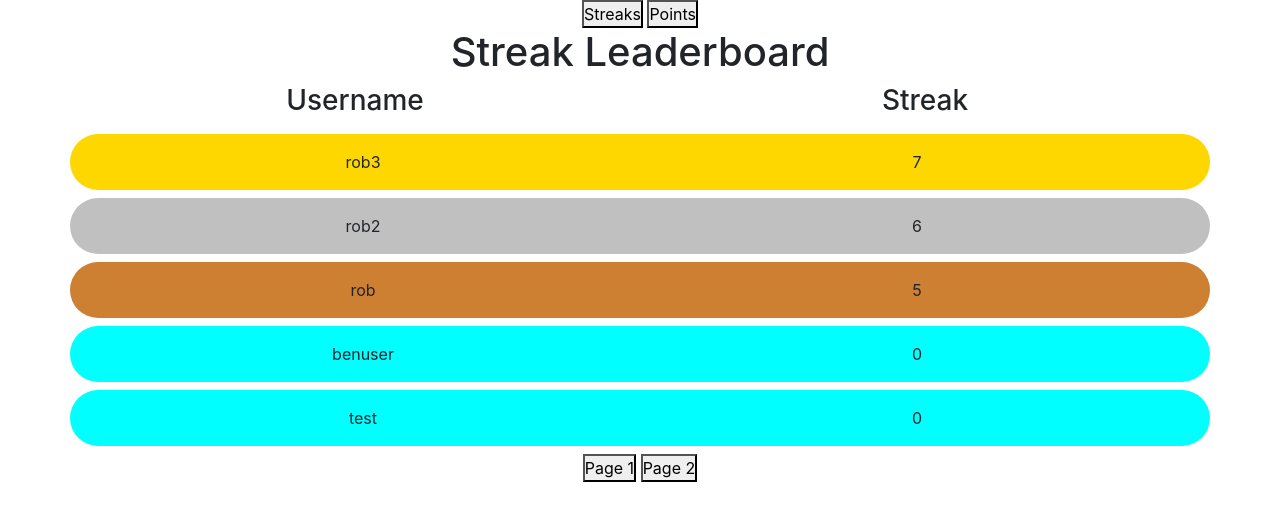
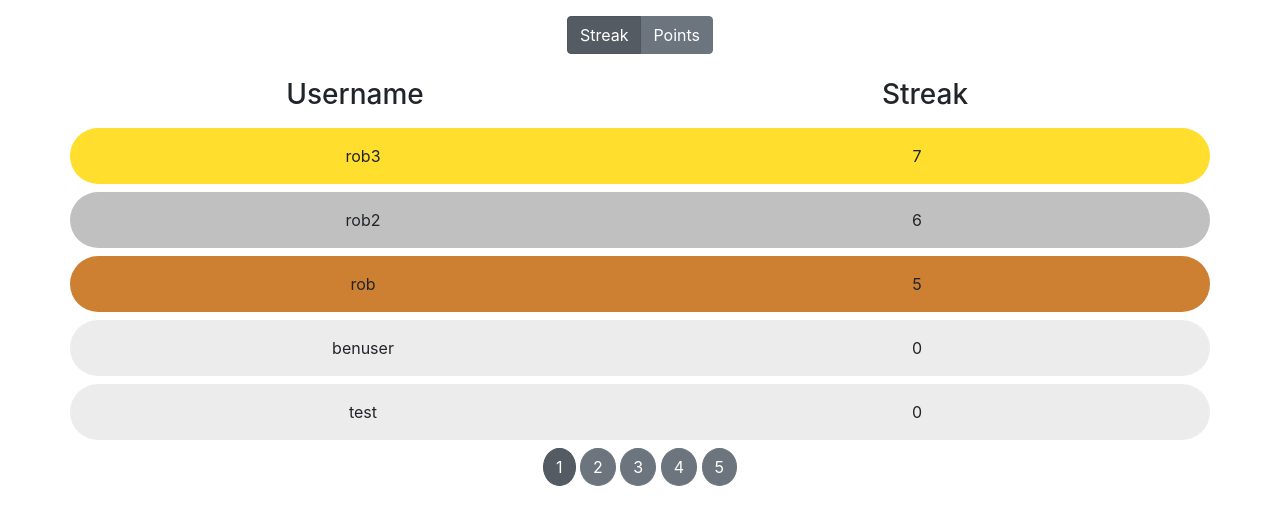
Before and after one commit to Robert-Lucas7/ECM2434_Group_Software_Project, a Django app: page /project/leaderboard/ in a window 1280 px wide. Shown: the part 66-591 px from the top of the page. Run offline with Django 5.2, Linux system fonts and the light colour scheme; data comes from the database, SQL or seed files in the repository; some libraries are stand-ins or nearby versions.

Commit message:
Added dropdown to leaderboard

```diff
--- a/sustainability_project/project/static/leaderboard.js
+++ b/sustainability_project/project/static/leaderboard.js
@@ -1,14 +1,64 @@
-//On page load - get the entry data from the template
-const data = JSON.parse(
+// If the points button is clicked and the time period options are not displayed, display them.
+$('#points_button').on("click", function(evt) {
+    evt.preventDefault(); //Stop it activating twice
+    console.log($('#points_button').attr("aria-expanded"));
+    if( $('#points_button').attr("aria-expanded") == "false" ){
+        $('.collapse').collapse('show');
+        $('#points_button').attr("aria-expanded", "true");
+    }
+    sortData("points");
+});
+// If the streak button is clicked and the time period options are displayed, hide them.
+$('#streak_button').on("click", function(evt){
+    evt.preventDefault();
+    if( $('#points_button').attr("aria-expanded") == "true" ){
+        $('.collapse').collapse('hide');
+        $('#points_button').attr("aria-expanded", "false");
+    }
+    sortData("streak");
+});
+
+//On page load - get the user and points data from the script tag.
+let data = JSON.parse(
     document.currentScript.nextElementSibling.textContent
 );
-
+const entriesPerPage = 5;
+let currentlySortedBy = "streak"; //What the data is sorted by
+// Quicksort implementation from: https://www.freecodecamp.org/news/how-to-write-quick-sort-algorithm-with-javascript/
+function quickSort(arr, metricToSort){
+    if(arr.length <= 1){
+        return arr;
+    }
+    let pivot = arr[0];
+    let leftArr = [];
+    let rightArr = [];
+    for(let i=1;i<arr.length;i++){
+        if(arr[i][metricToSort] > pivot[metricToSort]){
+            leftArr.push(arr[i]);
+        } else{
+            rightArr.push(arr[i]);
+        }
+    }
+    return [...quickSort(leftArr, metricToSort), pivot, ...quickSort(rightArr, metricToSort)];
+}
+// If the data is not already sorted by the 'metricToSort', sort the data, update the table headings, and change the data displayed in the table.
+function sortData(metricToSort){
+    if(currentlySortedBy != metricToSort){ //Don't perform unnecessary sorting (already sorted by the chosen metric).
+        currentlySortedBy = metricToSort;
+        data = quickSort(data, metricToSort);
+        let new_heading = metricToSort.charAt(0).toUpperCase() + metricToSort.slice(1);
+        document.getElementById('table_heading').innerHTML = `${new_heading}`;
+        changeDataDisplayed(0, metricToSort);
+    }
+}
+// Load the page specified entries into the table.
 function changeDataDisplayed(pageNumber){
     let contentDiv = document.getElementById("table-contents");
     while(contentDiv.lastElementChild){ //Remove all children of the contentDiv (clear the table)
         contentDiv.removeChild(contentDiv.lastChild);
     }
-    for(let i=0;i<data[pageNumber].length;i++){
+    let i = 0;
+    while( entriesPerPage > i && pageNumber * entriesPerPage + i < data.length){
         let row = document.createElement('div');
         // Styling (specifically background colour) of the rows
         let positionStyle = "leaderboard-other"
@@ -25,12 +75,13 @@ function changeDataDisplayed(pageNumber){
         // Populate row with the data needed.
         let col = document.createElement("div");
         col.className = "col";
-        col.innerHTML = data[pageNumber][i]["username"];
+        col.innerHTML = data[pageNumber * entriesPerPage + i]["username"];
         row.appendChild(col);
         let col2 = document.createElement('div')
         col2.className = "col";
-        col2.innerHTML = data[pageNumber][i]["metric"];
+        col2.innerHTML = data[pageNumber * entriesPerPage + i][currentlySortedBy];
         row.appendChild(col2);
         contentDiv.append(row);
+        i += 1;
     }
 }
--- a/sustainability_project/project/static/project/css/styles.css
+++ b/sustainability_project/project/static/project/css/styles.css
@@ -141,18 +141,32 @@
 }
 /* Rob Leaderboard Changes */
 .leaderboard-first{
-    background-color: gold;
+    background-color: #FFDE2E;
+}
+.leaderboard-first:hover{
+    background-color: #FFD700;
 }
 .leaderboard-second{
-    background-color: silver;
+    background-color: #c0c0c0;
+}
+.leaderboard-second:hover{
+    background-color: #b3b3b3;
 }
 .leaderboard-third{
     background-color: #cd7f32
 }
+.leaderboard-third:hover{
+    background-color: #b9722d;
+}
 .leaderboard-other{
-    background-color: aqua;
+    background-color: #ececec;
+}
+.leaderboard-other:hover{
+    background-color: #e4e4e4;
 }
 .leaderboard:hover{
-    background-color: #777;
     cursor: pointer;
 }
+.expand_row{
+    position: absolute;
+}
--- a/sustainability_project/project/templates/project/leaderboard.html
+++ b/sustainability_project/project/templates/project/leaderboard.html
@@ -2,46 +2,76 @@
 
 {% block content %}
 <div class="text-center">
-    <div>
-        <a href="{% url 'leaderboard' metric='streak'%}"><button>Streaks</button></a>
-        <a href="{% url 'leaderboard' metric='points'%}"><button>Points</button></a>
+
+    <!-- Display the 'streak' and 'points' buttons to switch what is displayed on the leaderboard. -->
+    <div class="btn-group btn-group-toggle mt-3" data-toggle="buttons">
+        <label id="streak_button" class="btn btn-secondary active">
+            <input type="radio" name="leaderboard_options" id="streak_button" checked> Streak
+        </label>
+        <label id="points_button" class="btn btn-secondary" data-target="#point_button_options" aria-expanded="false" aria-controls="point_button_options">
+            <input type="radio" name="leaderboard_options"> Points
+        </label>
     </div>
-    <h1>{{table_header}} Leaderboard</h1>
-    <div class="container">
+    <!-- The options for how to display the points: overall, weekly, monthly -->
+    <div class="collapse" id="point_button_options">
+        <div class="btn-group btn-group-toggle mt-1" data-toggle="buttons">
+            <label id="streak_button" class="btn btn-secondary active">
+                <input type="radio" name="point_options" id="total_points_button" checked onclick="sortData('points')"> Total
+            </label>
+            <label id="points_button" class="btn btn-secondary">
+                <input type="radio" name="point_options" id="weekly_points_button" onclick="sortData('this weeks points')"> Weekly
+            </label>
+            <label id="points_button" class="btn btn-secondary">
+                <input type="radio" name="point_options" id="monthly_points_button" onclick="sortData('this months points')"> Monthly
+            </label>
+        </div>
+    </div>
+    <div class="container mt-4">
         <!-- Write the table headers -->
         <div class="row ">
             <div class="col">
                 <h3>Username</h3>
             </div>
             <div class="col">
-                <h3>{{table_header}}</h3>
+                <h3 id="table_heading">Streak</h3>
             </div>
         </div>
         <div id="table-contents">
-
-
-        <!-- Display the first page of the leaderboard-->
-            {% for entry in entries.0 %}
+            <!-- Display the first page of the leaderboard-->
+            {% for entry in first_page %}
                 <div class="row rounded-pill my-2 p-3 leaderboard {% if forloop.first %} leaderboard-first {% elif forloop.counter0 == 1 %}leaderboard-second{% elif forloop.counter0 == 2 %}leaderboard-third{% else %}leaderboard-other{% endif %}">
                     <div class="col">
                         {{ entry.username }}
                     </div>
                     <div class="col">
-                        {{entry.metric}}
+                        {{entry.streak}}
                     </div>
+                    <div class="expand_row" id="expand_row_{{forloop.counter0}}"></div>
                 </div>
-
             {% empty %}
                 <li>No data available</li>
             {% endfor %}
         </div>
     </div>
     <!-- Creating the page buttons to view the leaderboard data. On each button click the data will change which the 'changeDataDisplayed' function does. -->
-    {% for pageNumber in entries%}
-        <button onclick="changeDataDisplayed( '{{forloop.counter0}}' )">Page {{forloop.counter0|add:"1"}}</button>
-    {% empty %}
-        <button>Page 1</button>
+    <div class="btn-group-toggle mt-2 " data-toggle="buttons">
+    {% for pageNumber in num_pages%}
+        <label class="btn btn-secondary active rounded-circle">
+            {% if forloop.first %}
+                <input onclick="changeDataDisplayed( '{{forloop.counter0}}' )" type="radio" name="options" id="streak_button" checked> {{forloop.counter0|add:"1"}}
+            {% else %}
+                <input onclick="changeDataDisplayed( '{{forloop.counter0}}' )" type="radio" name="options" id="streak_button"> {{forloop.counter0|add:"1"}}
+            {% endif %}
+        </label>
+        {% empty %}
+            <label class="btn btn-secondary active">
+                <input type="radio" name="options" checked> 1
+            </label>
     {% endfor %}
+    </div>
+    {% if user_position != -1 %}
+        <h2>User position: {{user_position}}</h2>
+    {% endif %}
 </div>
 <script src="/static/leaderboard.js" defer></script>
 {{ entries|json_script:"" }} <!-- Pass the entry data to the script (rendered as <script type="application/json"> variable data here </script>) - from: https://adamj.eu/tech/2022/10/06/how-to-safely-pass-data-to-javascript-in-a-django-template/-->
--- a/sustainability_project/project/views.py
+++ b/sustainability_project/project/views.py
@@ -1,10 +1,11 @@
-# import json
+import json
 from django.contrib.auth import authenticate, login
 from django.shortcuts import render, get_object_or_404, redirect
 from datetime import datetime
 
 from .forms import Signup, LoginForm, MakePost
 from .models import CustomUser, Challenge, UserChallenges, DailyChallenge
+from django.db.models import Sum
 # Create your views here.
 from django.http import HttpResponse
 
@@ -30,40 +31,47 @@ def sample_profile(request):
 
 def leaderboard(request, metric="streak"):
     users = CustomUser.objects.all()
-    order_to_display = None
-    table_header = ""
-    # Sort the users by the metric to be compared.
-    if metric == "points":
-        order_to_display = users.order_by('-points')
-        table_header = "Points"
-    elif metric == "streak":
-        order_to_display = users.order_by('-streak')
-        table_header = "Streak"
-    else:
-        return redirect("leaderboard") #If there is an invalid 'metric' in the url, then redirect to the 'streak' leaderboard page.
+    users_by_streak = users.order_by("-streak")
+    position_of_current_user = -1
+    data = []
+    entries_per_page = 5
+    for i, user in enumerate(users_by_streak):
+        if user == request.user: #As users must be logged in to access this page.
+            position_of_current_user = i + 1
+        # Points for the different time periods are determined by iterating over all UserChallenge entries (as there is a points value for each entry)
+        user_challenges = UserChallenges.objects.filter(user=user)
+        overall_user_points = 0
+        this_week_points = 0
+        last_week_points = 0
+        this_months_points = 0
+        last_months_points = 0
+        for uc in user_challenges:
+            datetime_now = datetime.now()
+            if uc.submitted.isocalendar()[1] == datetime_now.isocalendar()[1]:
+                this_week_points += uc.points
+            elif uc.submitted.isocalendar()[1] - 1 == datetime_now.isocalendar()[1] - 1:
+                last_week_points += uc.points
+            if uc.submitted.month == datetime_now.month:
+                this_months_points += uc.points
+            elif uc.submitted.month - 1 == datetime_now.month - 1:
+                last_months_points += uc.points
+            overall_user_points += uc.points
 
-    # Split the entries into pages of 5 and remove potentially sensitive data from the models.
-    data = []
-    current_page = []
-    entries_on_page = 5
-    for i,entry in enumerate(order_to_display):
-
-        metricValue = 0
-        if metric == "points":
-            metricValue = entry.points
-        else:
-            metricValue = entry.streak
-        current_page.append({
-            'username' : entry.username,
-            'metric' : metricValue
+        data.append({
+            "username" : user.username,
+            # The keys are displayed as a column header (so should be full words).
+            "streak" : user.streak,
+            "points" : overall_user_points if overall_user_points else 0,
+            "this weeks points" : this_week_points,
+            "last weeks points" : last_week_points,
+            "this months points" : this_months_points,
+            "last months points" : last_months_points
         })
-        if(len(current_page) == entries_on_page or i == len(order_to_display) - 1):
-            data.append(current_page)
-            current_page = []
-
     context = {
         'entries' : data,
-        'table_header' : table_header
+        'user_position' : position_of_current_user,
+        'first_page' : data[:5],
+        'num_pages' : range((len(users) // entries_per_page) + 1) # To iterate over in the template to display the page buttons.
     }
     return render(request, 'project/leaderboard.html', context)
 
```
Also changed, not shown: sustainability_project/project/models.py (+7 -5 lines), sustainability_project/db.sqlite3, sustainability_project/project/migrations/0005_remove_dailychallenge_date_assigned_and_more.py (added), sustainability_project/project/migrations/0006_alter_dailychallenge_assigned.py (added), sustainability_project/project/migrations/0007_alter_dailychallenge_assigned.py (added), sustainability_project/project/migrations/0008_remove_customuser_points_and_more.py (added), sustainability_project/project/migrations/0009_alter_dailychallenge_assigned.py (added), sustainability_project/project/migrations/0010_userchallenges_daily_challenge_and_more.py (added), sustainability_project/project/migrations/0011_alter_dailychallenge_assigned_and_more.py (added), sustainability_project/project/migrations/0012_alter_dailychallenge_assigned_and_more.py (added).
